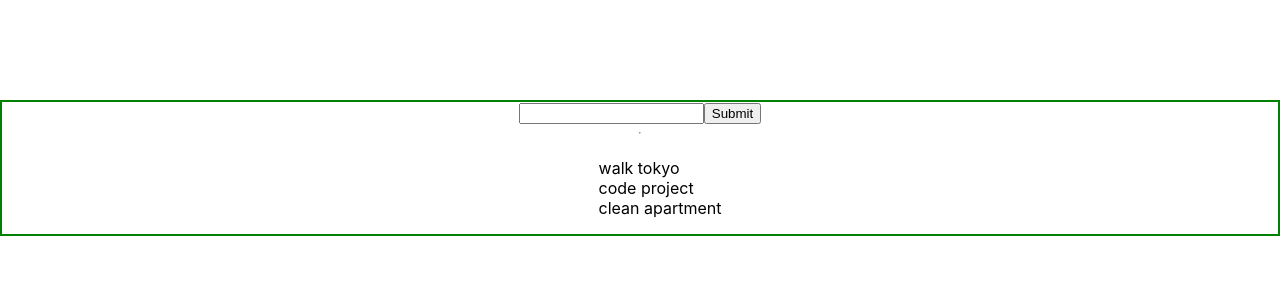
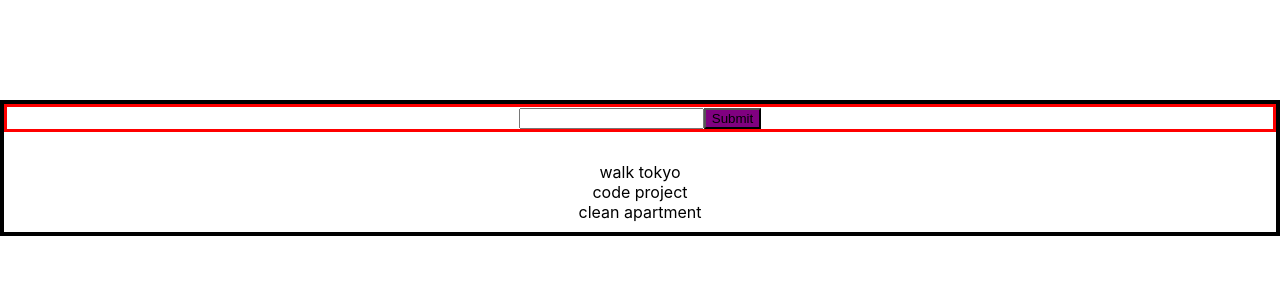
Before and after one commit to Jvaz0715/react-intro-frontend-v2, a React (Create React App) app: page / in a window 1280 px wide. Shown: the top 300 px of the page. Built offline with nearby package versions, Linux system fonts and the light colour scheme; the HTML template or start-up script is replaced by a standard one.

Commit message:
learns some css tricks for ul li's

```diff
--- /dev/null
+++ b/src/App.css
@@ -0,0 +1,3 @@
+* {
+   box-sizing: border-box;
+}
--- a/src/App.js
+++ b/src/App.js
@@ -1,5 +1,7 @@
 import React, { Component } from 'react';
 import Todo from './components/Todo/Todo';
+
+import "./App.css";
 
 export class App extends Component {
   render() {
--- a/src/components/Todo/Todo.css
+++ b/src/components/Todo/Todo.css
@@ -1,12 +1,34 @@
 .todo-div {
+   margin-top: 100px;
+   border: 4px solid black;
    display: flex;
    flex-direction: column;
-   justify-content: center;
-   align-items: center;
-   margin-top: 100px;
-   border: 2px solid green;
+   /* justify-content: center; */
+   /* align-items: center; */
+   text-align: center;
 }
 
-.todo-div ul > li {
+.form-div {
+   border: 3px solid red;
+   margin-bottom: 10px;
+}
+
+.form-div button {
+   background-color: purple;
+}
+
+.todo-list-container {
+   /* border: 3px solid orange; */
+   margin-bottom: 10px;
+}
+
+.todo-list-container ul {
+   /* border: 3px solid blue; */
+   display: inline;
+}
+
+
+.todo-unordered-list > li {
    list-style: none;
+   /* border: 2px solid green; */
 }
--- a/src/components/Todo/Todo.js
+++ b/src/components/Todo/Todo.js
@@ -1,5 +1,5 @@
 import React, { Component } from 'react';
-
+import { v4 as uuidv4 } from "uuid";
 import "./Todo.css";
 
 export class Todo extends Component {
@@ -7,15 +7,15 @@ export class Todo extends Component {
    state = {
       todoList: [
          {
-            id: 1,
+            id: uuidv4(),
             todo: "walk tokyo",
          },
          {
-            id: 2,
+            id: uuidv4(),
             todo: "code project"
          },
          {
-            id: 3,
+            id: uuidv4(),
             todo: "clean apartment",
          }
       ],
@@ -39,7 +39,7 @@ export class Todo extends Component {
       let newTodoArray = [
          ...this.state.todoList,
          {
-            id: this.state.todoList.length,
+            id: uuidv4(),
             todo: this.state.todoInput
          }
       ];
@@ -55,7 +55,7 @@ export class Todo extends Component {
       return (
          <div className="todo-div">
 
-            <div>
+            <div className="form-div">
                <form
                   onSubmit={this.handleOnSubmit}
                >
@@ -68,10 +68,8 @@ export class Todo extends Component {
                </form>
             </div>
 
-
-            <hr />
-            <div>
-               <ul>
+            <div className="todo-list-container">
+               <ul className="todo-unordered-list">
                   {this.state.todoList.map((item, index) => {
                      return <li key={index}>{item.todo}</li>
                   })}
```
